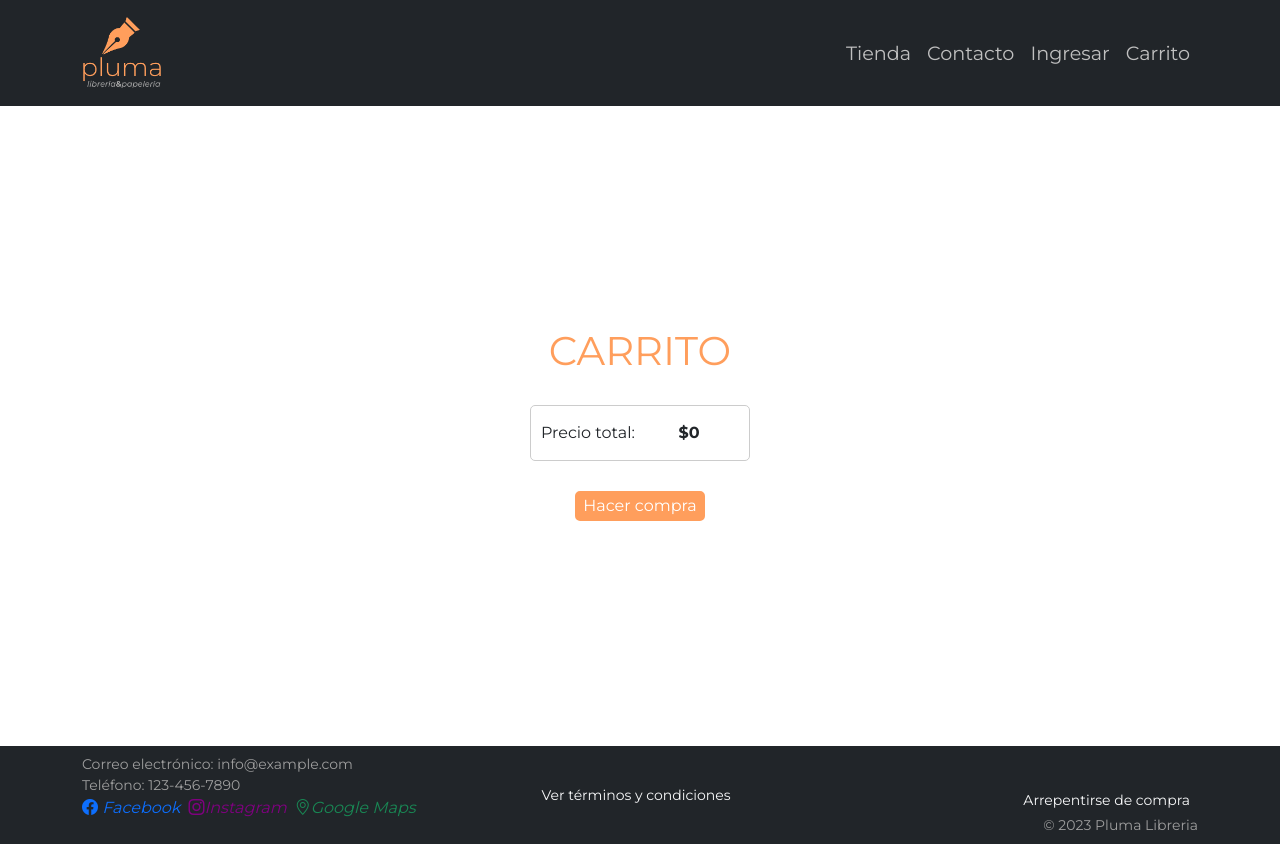
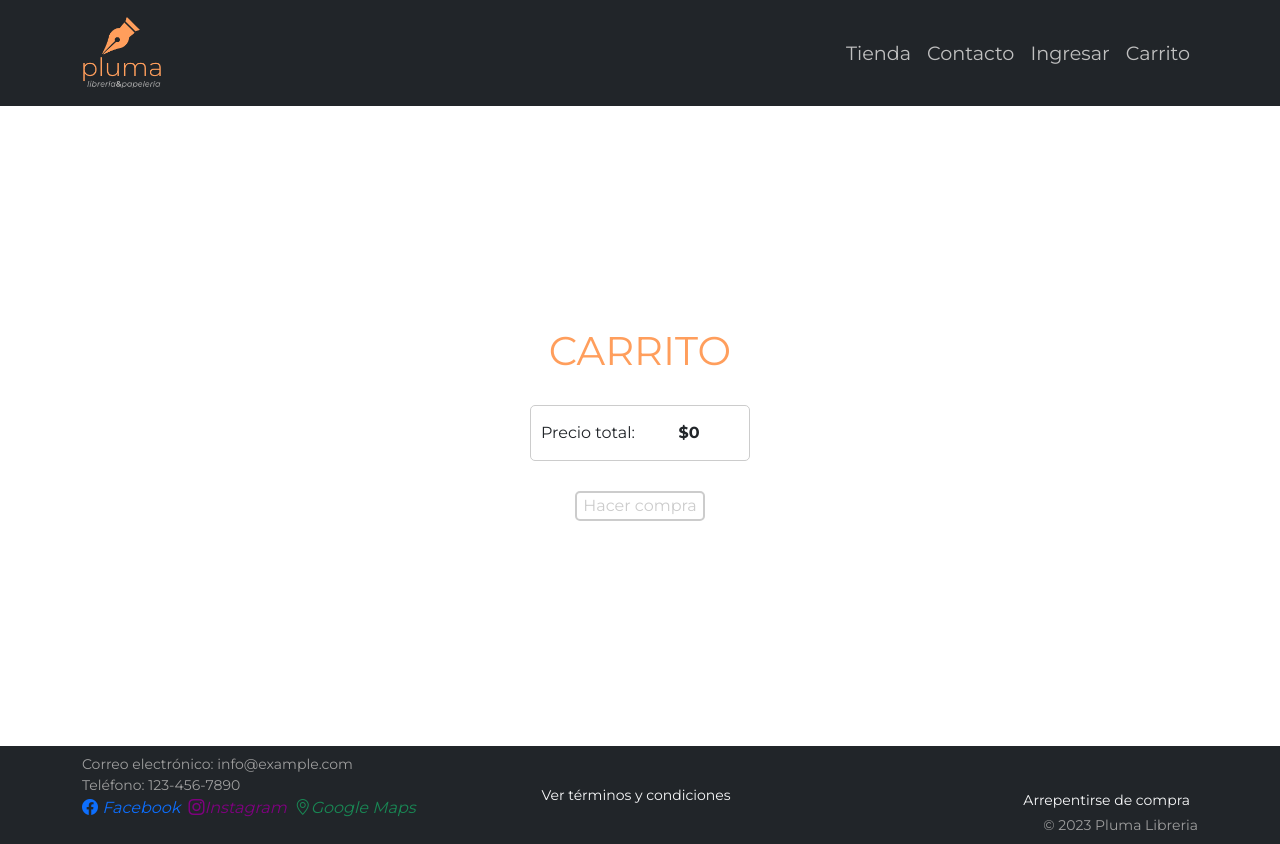
Before and after one commit to MoralesMatiasEzequiel/pf-libreria-FRONT, a React (Create React App) app: page /cart in a window 1280 px wide. Built offline with nearby package versions, Linux system fonts and the light colour scheme.

Commit message:
remover del cart desde tienda

```diff
--- a/src/components/views/CartProducts/CartProducts.module.css
+++ b/src/components/views/CartProducts/CartProducts.module.css
@@ -156,6 +156,12 @@
     background-color: white;
     color: #ff9e5c;
 }
+.compraBtn:disabled{
+  background-color: white;
+  color: #ccc;
+  border-color: #ccc;
+}
+
 .link{
     margin-top: 15px;
     margin-bottom: 15px;
--- a/src/components/views/Shop/Products/Products.jsx
+++ b/src/components/views/Shop/Products/Products.jsx
@@ -2,12 +2,11 @@ import React, { useState, useEffect } from "react";
 import { useSelector, useDispatch } from "react-redux";
 import { Link } from "react-router-dom";
 import { totalPag, getProducts } from "../../../../redux/productActions";
-import { addProductOnCart } from "../../../../redux/CartActions";
+import { addProductOnCart, deleteProductFromCart } from "../../../../redux/CartActions";
 import { useAuth0 } from "@auth0/auth0-react";
 import Paginado from "../Paginado/Paginado";
 import style from "./Products.module.css";
 import { addFavorite, removeFavorite, updateFavorites } from "../../../../redux/favoriteActions";
-
 
 const Products = () => {
   const { productSee, pag, productsExist, brandSelected } = useSelector(
@@ -25,9 +24,6 @@ const Products = () => {
   const filledcart = () => {
     let datas = localStorage.getItem("protucts_cart");
     let datasParse = JSON.parse(datas);
-
-
-
     if (datas?.length > 0) {
 
       let cartId = datasParse.map((pro) => pro?._id);
@@ -103,6 +99,17 @@ const Products = () => {
     }
   };
 
+  const removeFromCart = (productId) => {
+    dispatch(deleteProductFromCart(productId));
+    setProductsInCart(productsInCart.filter(id => id !== productId));
+
+    let datas = localStorage.getItem("protucts_cart");
+    if (datas) {
+      let newdata = JSON.parse(datas).filter(product => product._id !== productId);
+      localStorage.setItem("protucts_cart", JSON.stringify(newdata));
+    }
+  };
+
   const handleFavoriteClick = (productId) => {
     if (isAuthenticated) {
       const isFavorite = favItems?.some((item) => item === productId);
@@ -114,7 +121,6 @@ const Products = () => {
     } else {
       alert("Debes estar autenticado para agregar productos a favoritos.");
     }
-
   };
 
   return (
@@ -172,7 +178,11 @@ const Products = () => {
                         )}
                       </button>
                       {productsInCart.includes(base._id) ? (
-                        <i className="bi bi-cart-check"></i>
+                        <button
+                          onClick={() => removeFromCart(base._id)}
+                        >
+                          <i className="bi bi-cart-check"></i>
+                        </button>
                       ) : (
                         <button
                           onClick={() => {
```
